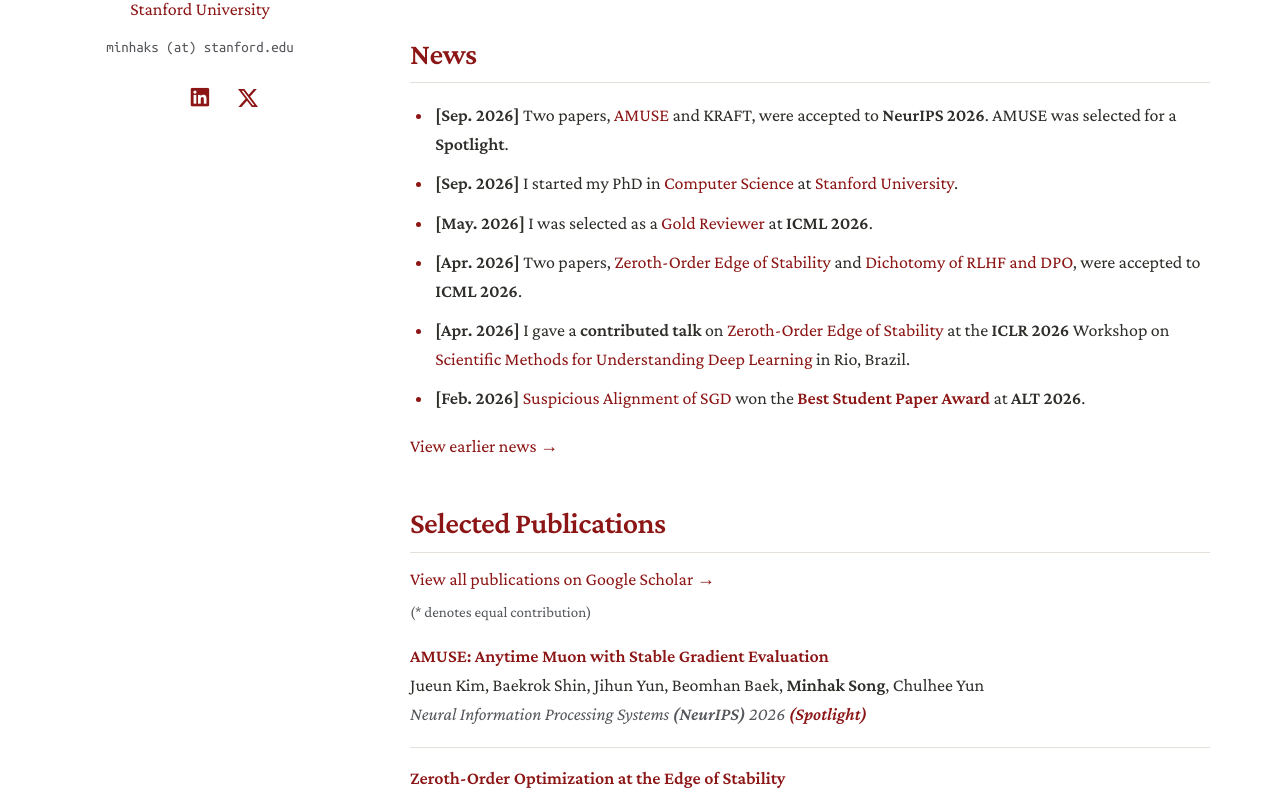
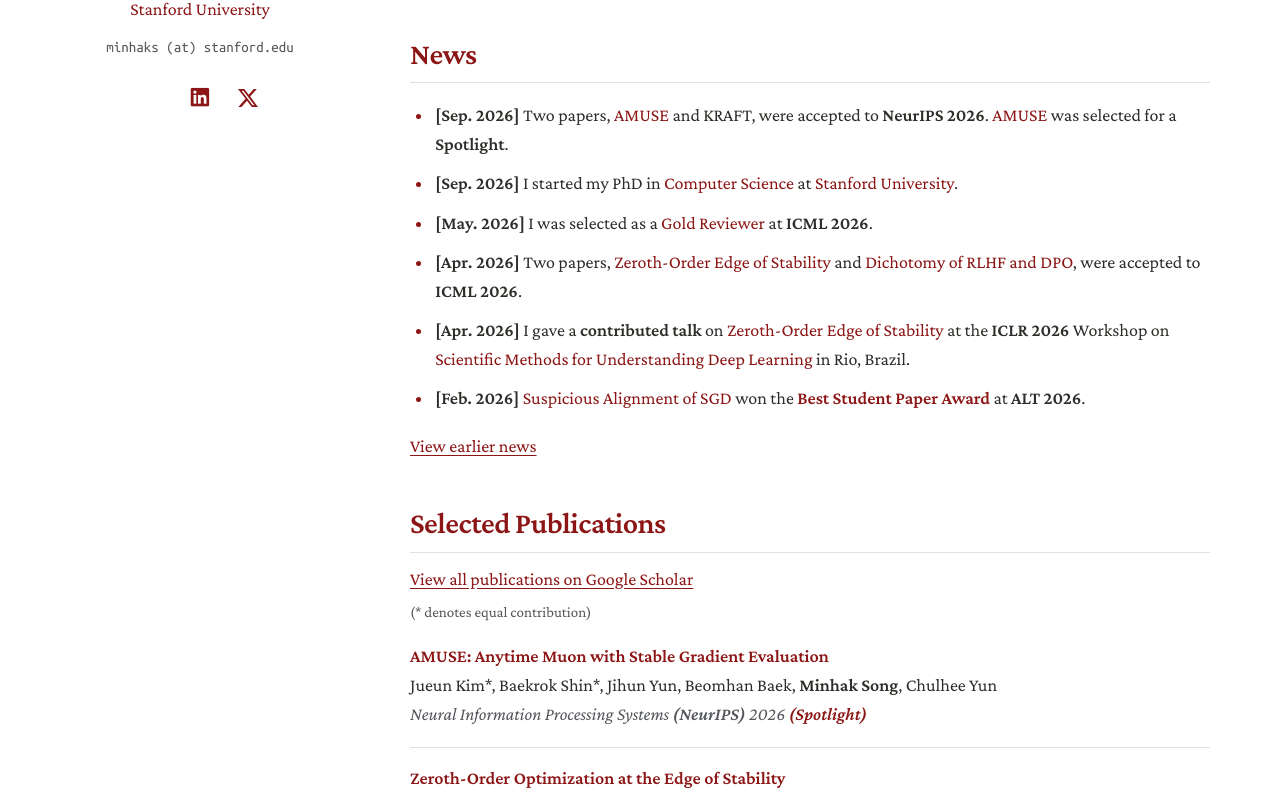
Before and after one commit to songminhak/songminhak.github.io, a Jekyll site: the page built from index.md, in a window 1280 px wide and 1400 px high. Shown: the part 327-1117 px from the top of the window. Built offline with Jekyll 4.4.1, drawn with Linux system fonts in a browser that asks for light colours; nearby versions of some CDN libraries; a style sheet for code colours, icons or effects is not loaded.

Commit message:
minor updates

```diff
--- a/_data/publications.yml
+++ b/_data/publications.yml
@@ -1,7 +1,7 @@
 main:
   - title: "AMUSE: Anytime Muon with Stable Gradient Evaluation"
     selected: true
-    authors: Jueun Kim, Baekrok Shin, Jihun Yun, Beomhan Baek, <strong>Minhak Song</strong>, Chulhee Yun
+    authors: Jueun Kim*, Baekrok Shin*, Jihun Yun, Beomhan Baek, <strong>Minhak Song</strong>, Chulhee Yun
     conference: Neural Information Processing Systems <strong>(NeurIPS)</strong> 2026 <strong class="publication-highlight">(Spotlight)</strong>
     arxiv: https://arxiv.org/abs/2605.22432
 
--- a/_includes/publications.md
+++ b/_includes/publications.md
@@ -1,5 +1,5 @@
 <h2 id="publications">Selected Publications</h2>
-<p class="publications-all-link"><a href="{{ site.google_scholar }}">View all publications on Google Scholar →</a></p>
+<p class="publications-all-link"><a href="{{ site.google_scholar }}">View all publications on Google Scholar</a></p>
 <small class="publications-note">(* denotes equal contribution)</small>
 
 <div class="publications">
--- a/assets/css/publications-no-dark-mode.css
+++ b/assets/css/publications-no-dark-mode.css
@@ -1,6 +1,8 @@
 .publications-all-link {
   margin: -0.4rem 0 0.4rem;
 }
+.publications-all-link a,
+.earlier-news-link { text-decoration: underline; }
 .publications-note {
   display: block;
   margin: 0 0 1.25rem;
--- a/index.md
+++ b/index.md
@@ -11,14 +11,14 @@
 
 ## News
 
-- **[Sep. 2026]** Two papers, [AMUSE](https://arxiv.org/abs/2605.22432) and KRAFT, were accepted to **NeurIPS 2026**. AMUSE was selected for a **Spotlight**.
+- **[Sep. 2026]** Two papers, [AMUSE](https://arxiv.org/abs/2605.22432) and KRAFT, were accepted to **NeurIPS 2026**. [AMUSE](https://arxiv.org/abs/2605.22432) was selected for a **Spotlight**.
 - **[Sep. 2026]** I started my PhD in [Computer Science](https://www.cs.stanford.edu/) at [Stanford University](https://www.stanford.edu/).
 - **[May. 2026]** I was selected as a [Gold Reviewer](https://icml.cc/Conferences/2026/ProgramCommittee#gold:~:text=Minhak%20Song) at **ICML 2026**.
 - **[Apr. 2026]** Two papers, [Zeroth-Order Edge of Stability](https://arxiv.org/abs/2604.14669) and [Dichotomy of RLHF and DPO](https://arxiv.org/abs/2505.19770), were accepted to **ICML 2026**.
 - **[Apr. 2026]** I gave a **contributed talk** on [Zeroth-Order Edge of Stability](https://arxiv.org/abs/2604.14669) at the **ICLR 2026** Workshop on [Scientific Methods for Understanding Deep Learning](https://scienceofdlworkshop.github.io/2026/) in Rio, Brazil.
 - **[Feb. 2026]** [Suspicious Alignment of SGD](https://arxiv.org/abs/2601.11789) won the [**Best Student Paper Award**](https://algorithmiclearningtheory.org/alt2026/distinguished-papers/) at **ALT 2026**.
 
-[View earlier news →]({{ '/news.html' | relative_url }})
+<a class="earlier-news-link" href="{{ '/news.html' | relative_url }}">View earlier news</a>
 
 {% include_relative _includes/publications.md %}
 
```
